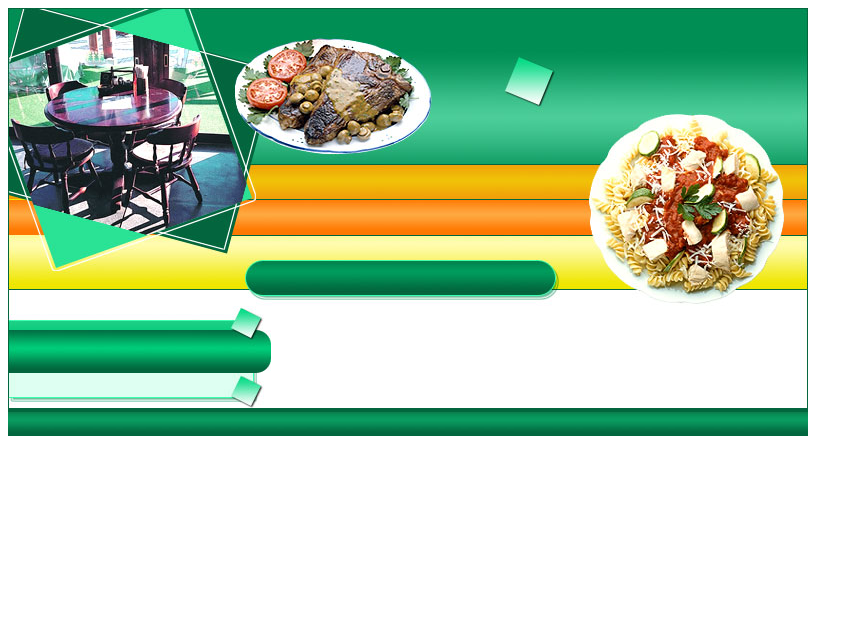
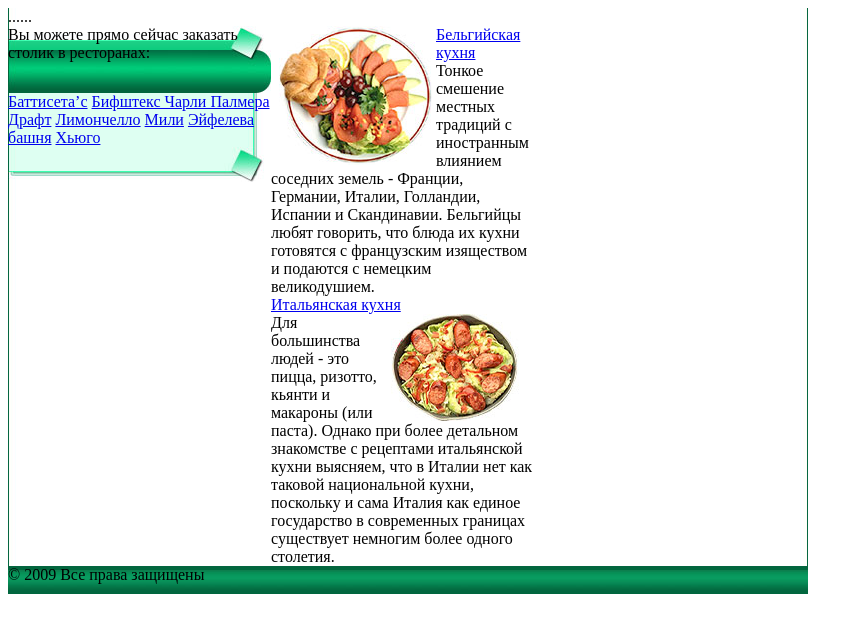
Before and after one commit to Al2000ISA/laba7-vikhrova-mkis23, a plain HTML site: page index.html in a window 1280 px wide. Shown: the whole page, without its empty margins (0-863 px from the left). Drawn offline with Linux system fonts and the light colour scheme; files whose address does not match are found by name.

Commit message:
commit №3

```diff
--- a/index.html
+++ b/index.html
@@ -5,19 +5,53 @@
       <link rel="stylesheet" type="text/css" href="style.css">
    </head>
 
+
    <body>
     <div id="main">
-           <div id="header"></div>
-           <div id="menu1"></div>
-           <div id="menu2"></div>
-           <div id="menu3"></div>
+        ......
+        <div id="conteyner">
             <div id="reklama">
-               <div id="reklama_top"></div>
-               <div id="reklama_text"></div>
+                <div id="reklama_top">
+                    <div id="textreklamatop">Вы можете прямо сейчас заказать
+                                             столик в ресторанах:
+                    </div>
+                </div>
+                <div id="reklama_text">
+                    <div id="textreklamatext">
+                        <a href="#" class="reklama"> Баттисета’с</a>
+                        <a href="#" class="reklama"> Бифштекс Чарли Палмера</a>
+                        <a href="#" class="reklama"> Драфт</a>
+                        <a href="#" class="reklama"> Лимончелло</a>
+                        <a href="#" class="reklama"> Мили</a>
+                        <a href="#" class="reklama"> Эйфелева башня</a>
+                        <a href="#" class="reklama"> Хьюго</a>
+                    </div>
+                </div>
                 <div id="reklama_bottom"></div>
             </div>
-           <div id="content"></div>
-           <div id="footer"></div>
+            <div id="content">
+                <img src="images/bludo1.jpg" align="left">
+                <a href="#">Бельгийская кухня</a><br>
+                Тонкое смешение местных традиций с иностранным
+                влиянием соседних земель - Франции, Германии, Италии,
+                Голландии, Испании и Скандинавии. Бельгийцы любят говорить,
+                что блюда их кухни готовятся с французским изяществом
+                и подаются с немецким великодушием.
+                <div style="clear:both"></div>
+
+                <a href="#">Итальянская кухня </a><br>
+                <img src="images/bludo2.jpg" align="right">
+                Для большинства людей - это пицца, ризотто, кьянти
+                и макароны (или паста). Однако при более детальном
+                знакомстве с рецептами итальянской кухни выясняем,
+                что в Италии нет как таковой национальной кухни, поскольку
+                и сама Италия как единое государство в современных границах
+                существует немногим более одного столетия.
+            </div>
+        </div>
+        <div id="footer">
+            © 2009  Все права защищены
+        </div>
     </div>
 </body>
 
```
Lines whose indentation alone changed are shown as unchanged.
